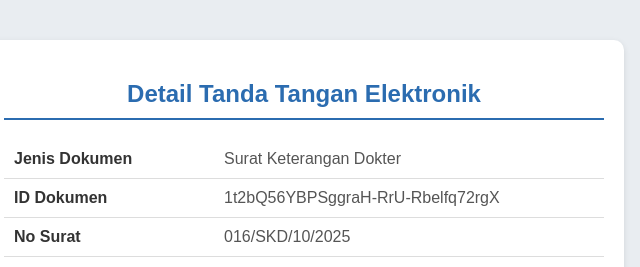
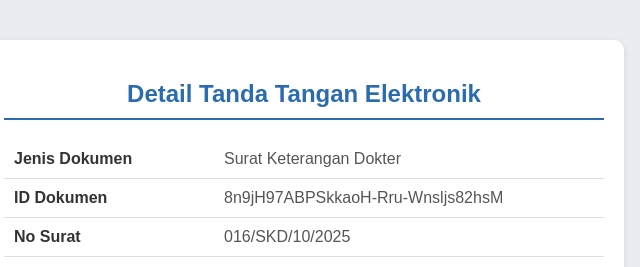
Before and after one commit to gandimedika-profaskes/id-8000-skd-print-data-hash-8n9jH97ABPSkkaoH-Rru-Wnsljs82hsM, a plain HTML site: page index.html in a window 1280 px wide. Shown: the top 267 px of the page, 336-976 px from the left. Drawn offline with Linux system fonts and the light colour scheme.

Commit message:
Update index.html

```diff
--- a/index.html
+++ b/index.html
@@ -50,7 +50,7 @@
     <h2>Detail Tanda Tangan Elektronik</h2>
     <table>
       <tr><td>Jenis Dokumen</td><td>Surat Keterangan Dokter</td></tr>
-      <tr><td>ID Dokumen</td><td>1t2bQ56YBPSggraH-RrU-Rbelfq72rgX</td></tr>
+      <tr><td>ID Dokumen</td><td>8n9jH97ABPSkkaoH-Rru-Wnsljs82hsM</td></tr>
       <tr><td>No Surat</td><td>016/SKD/10/2025</td></tr>
       <tr><td>Tanggal Surat</td><td>07-10-2025</td></tr>
       <tr><td>Dibuat Di</td><td>KLINIK PRATAMA GANDI MEDIKA</td></tr>
```
